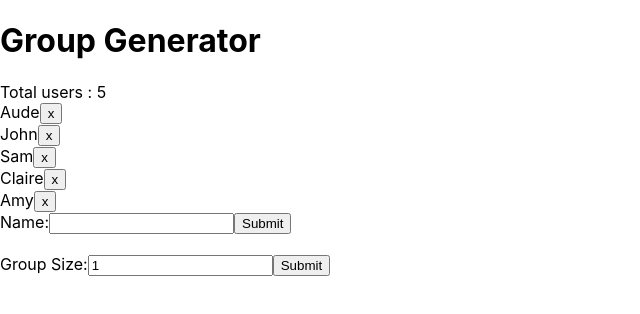
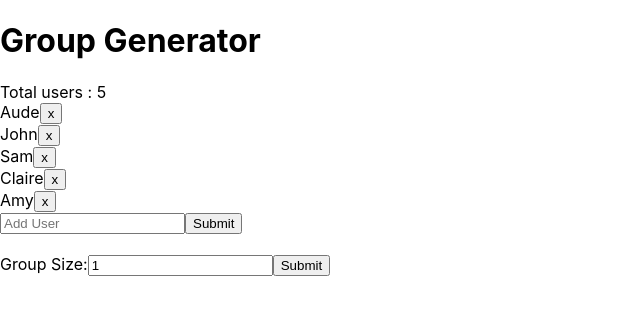
Before and after one commit to audefaucheux/group-generator, a React (Create React App) app: page / in a window 1280 px wide. Shown: the top 314 px of the page, without its empty margins (0-640 px from the left). Built offline with nearby package versions, Linux system fonts and the light colour scheme.

Commit message:
implement test for add User

```diff
--- a/src/UsersList/AddUser.js
+++ b/src/UsersList/AddUser.js
@@ -3,23 +3,27 @@ import React, { useState } from "react";
 const AddUser = ({ users, setUsers }) => {
   const [newUser, setNewUser] = useState("");
 
-  const handleChange = event => {
+  const handleChange = (event) => {
     setNewUser(event.target.value);
   };
 
-  const handleSubmit = event => {
+  const handleSubmit = (event) => {
     event.preventDefault();
-    setUsers([...users, newUser]);
-    setNewUser("");
+    if (newUser !== "") {
+      setUsers([...users, newUser]);
+      setNewUser("");
+    }
   };
 
   return (
     <form onSubmit={handleSubmit}>
-      <label>
-        Name:
-        <input type="text" value={newUser} onChange={handleChange} />
-      </label>
-      <input type="submit" value="Submit" />
+      <input
+        type="text"
+        value={newUser}
+        onChange={handleChange}
+        placeholder="Add User"
+      />
+      <input type="submit" value="Submit" data-testid="add-user-button" />
     </form>
   );
 };
```
Also changed, not shown: 1 other file (tests, documents, lock files or other folders).
